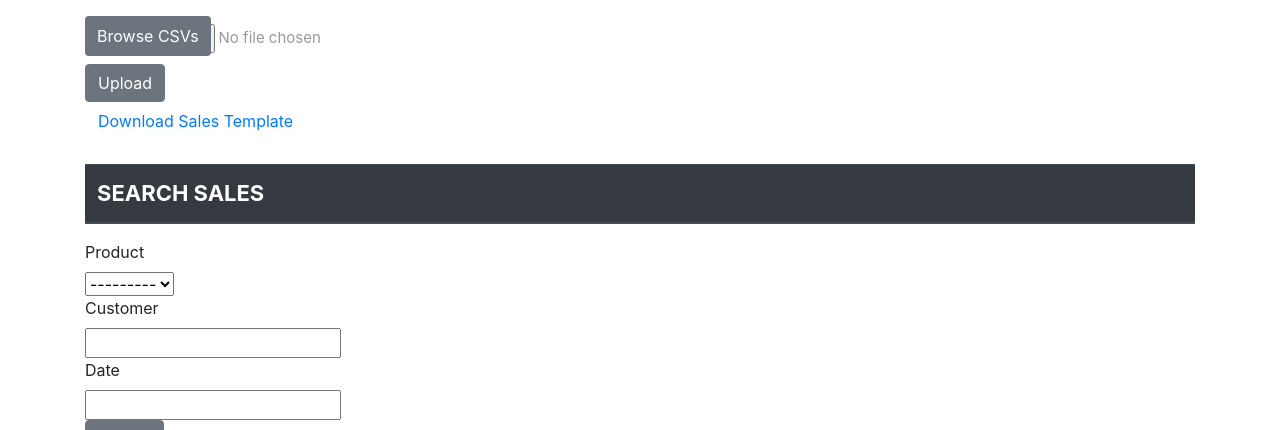
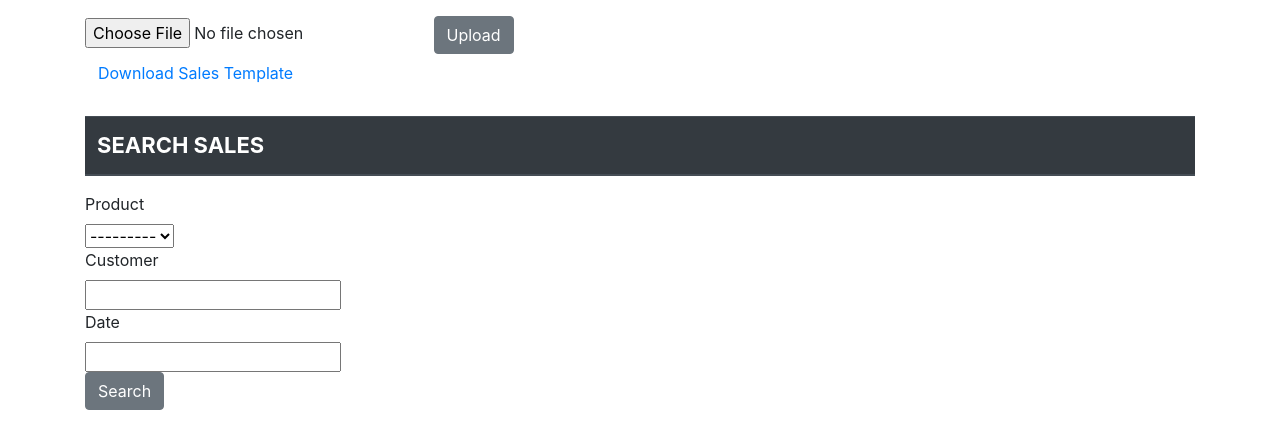
Before and after one commit to eastertest/PIM_Inventory, a Django app: page /all_sales/ in a window 1280 px wide. Shown: the part 220-650 px from the top of the page. Run offline with Django 3.2, Linux system fonts and the light colour scheme; data that the repository does not hold is empty; some libraries are stand-ins or nearby versions.

Commit message:
Fixed the annoying upload/browse button

```diff
--- a/prod_inventory_app/static/prod_inventory_app/style.css
+++ b/prod_inventory_app/static/prod_inventory_app/style.css
@@ -9,25 +9,3 @@ th {
 td {
   font-size: 24px;
 }
-
-
-.new-button {
-    display: inline-block;
-    padding: 8px 12px;
-    cursor: pointer;
-    border-radius: 4px;
-    background-color: #6c757d;
-    font-size: 16px;
-    color: #fff;
-}
-input[type="file"] {
-  position: absolute;
-  z-index: -1;
-  top: 8px;
-  left: 30px;
-  font-size: 15px;
-  color: rgb(153,153,153);
-}
-.button-wrap {
-  position: relative;
-}
--- a/prod_inventory_app/templates/prod_inventory_app/all_sales.html
+++ b/prod_inventory_app/templates/prod_inventory_app/all_sales.html
@@ -20,13 +20,12 @@
         </div>
     {% endfor %}
 {% endif %}
-    {% csrf_token %}
-    <div class="button-wrap">
-        <label class ="new-button" for="upload"> Browse CSVs
-        <input id="upload" type="file" >
-    </div>
-    <button class="btn btn-secondary btn" type="submit">Upload</button>
-</form>
+    <form action="{% url 'all_sales' %}" method="POST" enctype="multipart/form-data">
+
+        {% csrf_token %}
+        <input type="file" id="file" name="file">
+            <button class="btn btn-secondary btn" type="submit">Upload</button>
+    </form>
 </div>
 
 
--- a/prod_inventory_app/views.py
+++ b/prod_inventory_app/views.py
@@ -130,23 +130,24 @@ def all_sales(request):
                 }
     if request.method == "GET":
         return render(request, template, prompt)
-    csv_file = request.FILES['file']
-    if not csv_file.name.endswith('.csv'):
-        messages.error(request, 'NOT A CSV FILE')
-    data_set = csv_file.read().decode('UTF-8')
-    io_string = io.StringIO(data_set)
-    next(io_string)
-    for column in csv.reader(io_string, delimiter=',', quotechar='|'):
-        _, created = Sale.objects.update_or_create(
-            date=column[0],
-            product_id=column[1],
-            customer=column[2],
-            quantity=column[3],
-            unit_price=column[4],
-            payment_received=column[5]
-        )
-    context = {}
-    return render(request, template, context)
+    if request.method == 'POST':
+        csv_file = request.FILES['file']
+        if not csv_file.name.endswith('.csv'):
+            messages.error(request, 'NOT A CSV FILE')
+        data_set = csv_file.read().decode('UTF-8')
+        io_string = io.StringIO(data_set)
+        next(io_string)
+        for column in csv.reader(io_string, delimiter=',', quotechar='|'):
+            _, created = Sale.objects.update_or_create(
+                date=column[0],
+                product_id=column[1],
+                customer=column[2],
+                quantity=column[3],
+                unit_price=column[4],
+                payment_received=column[5]
+            )
+        context = {}
+        return render(request, template, context)
 
 
 def stock_search(request):
```
